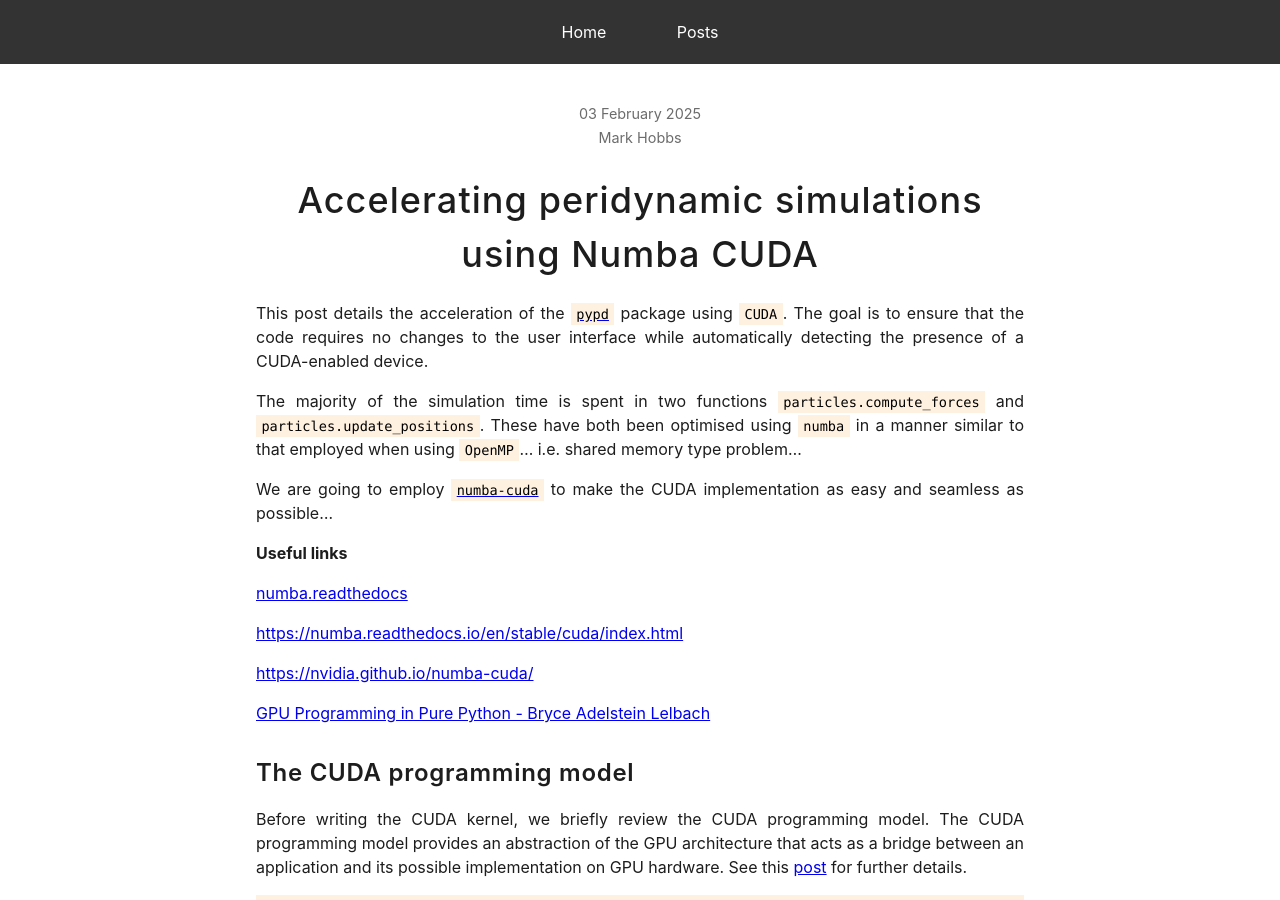
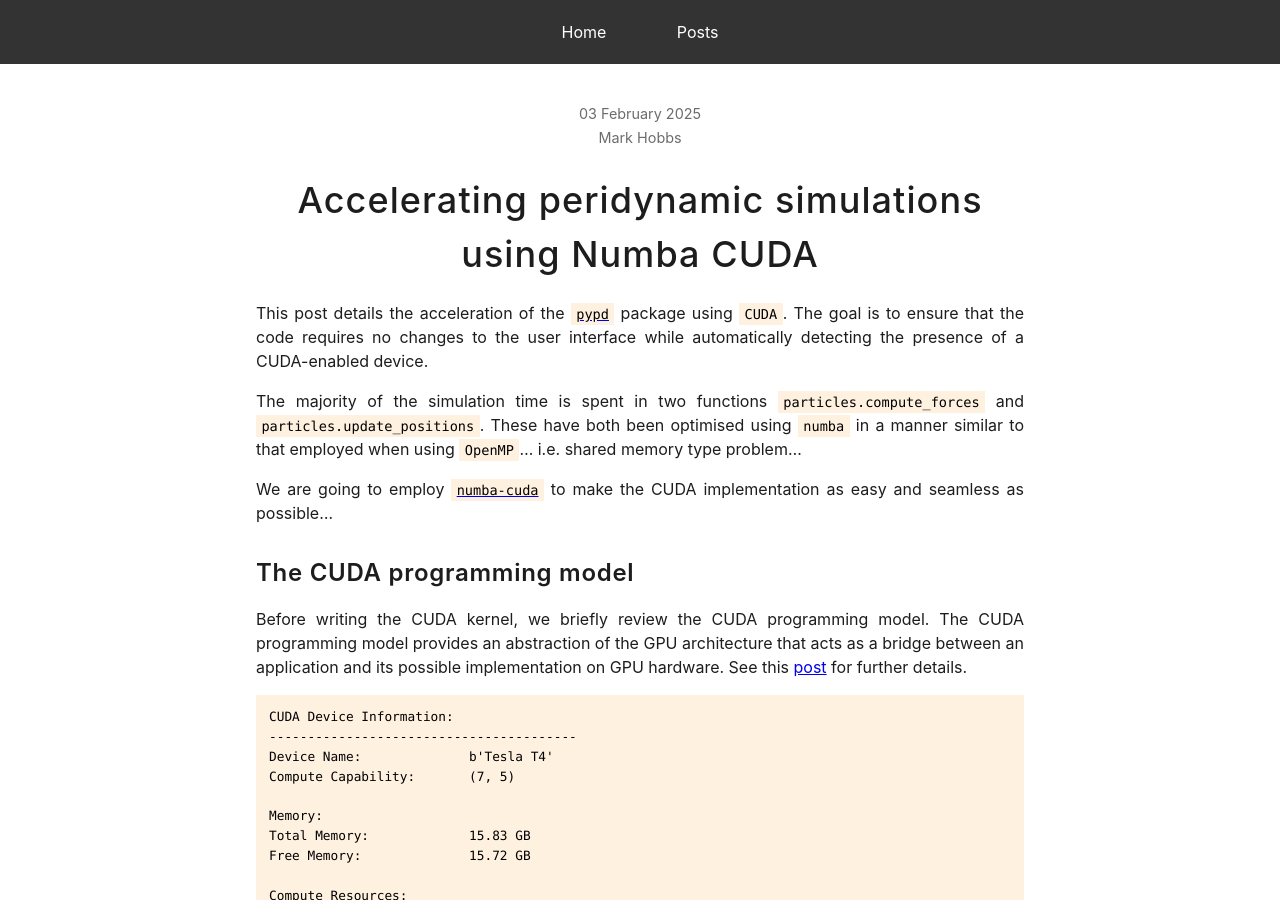
Before and after one commit to mark-hobbs/mark-hobbs.github.io, a Jekyll site: the page built from _posts/2025-02-03-cuda.md, in a window 1280 px wide and 900 px high. Built offline with Jekyll 4.4.1, drawn with Linux system fonts in a browser that asks for light colours; some of the changed text lies outside the part shown.

Commit message:
General updates

```diff
--- a/_posts/2025-02-03-cuda.md
+++ b/_posts/2025-02-03-cuda.md
@@ -10,16 +10,6 @@
 The majority of the simulation time is spent in two functions `particles.compute_forces` and `particles.update_positions`. These have both been optimised using `numba` in a manner similar to that employed when using `OpenMP`... i.e. shared memory type problem...
 
 We are going to employ [`numba-cuda`](https://github.com/NVIDIA/numba-cuda) to make the CUDA implementation as easy and seamless as possible...
-
-**Useful links**
-
-[numba.readthedocs](https://numba.readthedocs.io/en/0.60.0/)
-
-[https://numba.readthedocs.io/en/stable/cuda/index.html](https://numba.readthedocs.io/en/stable/cuda/index.html)
-
-[https://nvidia.github.io/numba-cuda/](https://nvidia.github.io/numba-cuda/)
-
-[GPU Programming in Pure Python - Bryce Adelstein Lelbach](https://www.youtube.com/watch?v=8utSRblGEB0&ab_channel=PyConUS)
 
 ## The CUDA programming model
 
```
Also changed, not shown: other parts of _posts/2025-02-03-cuda.md (+4 -0 lines).
